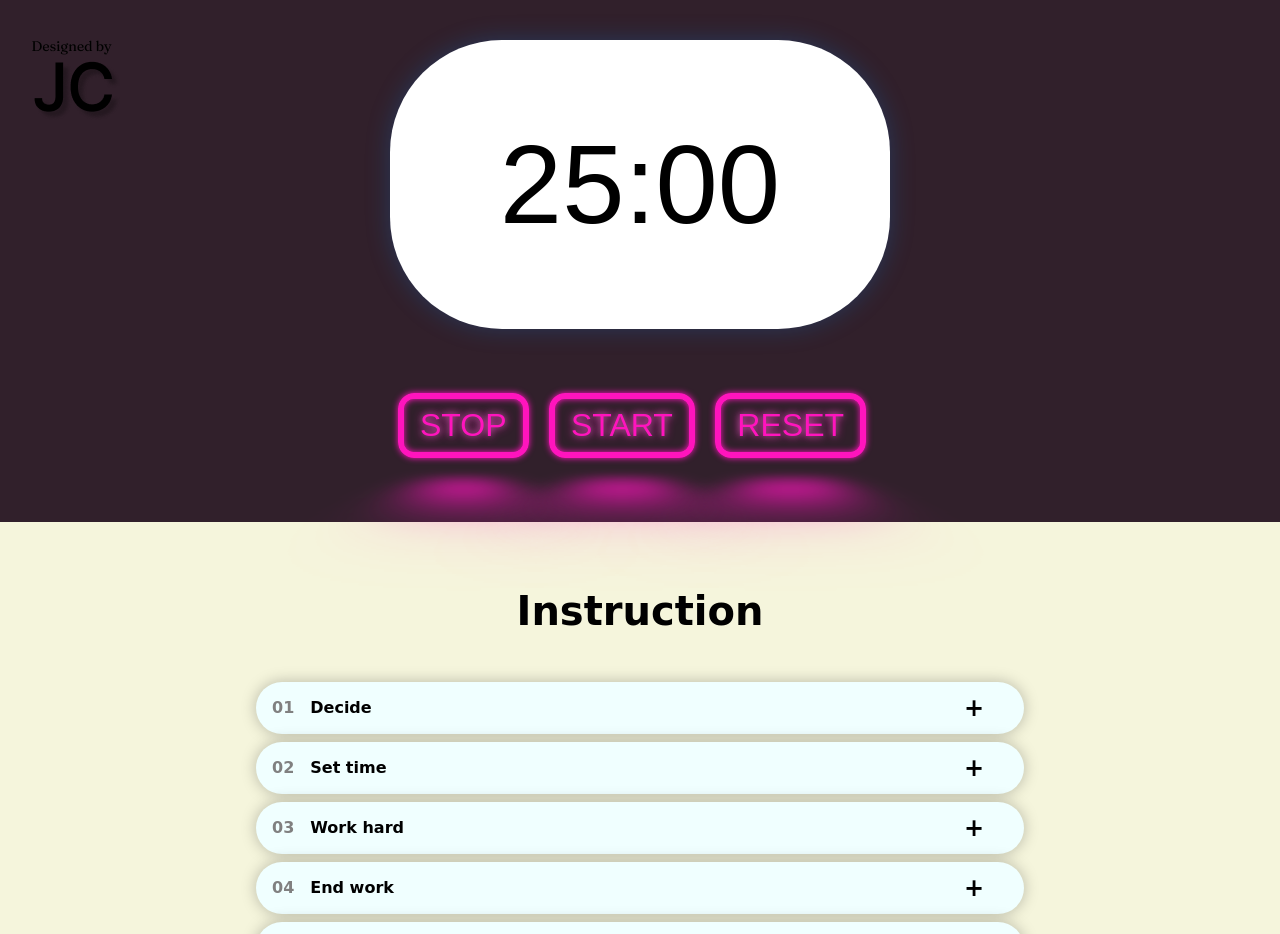
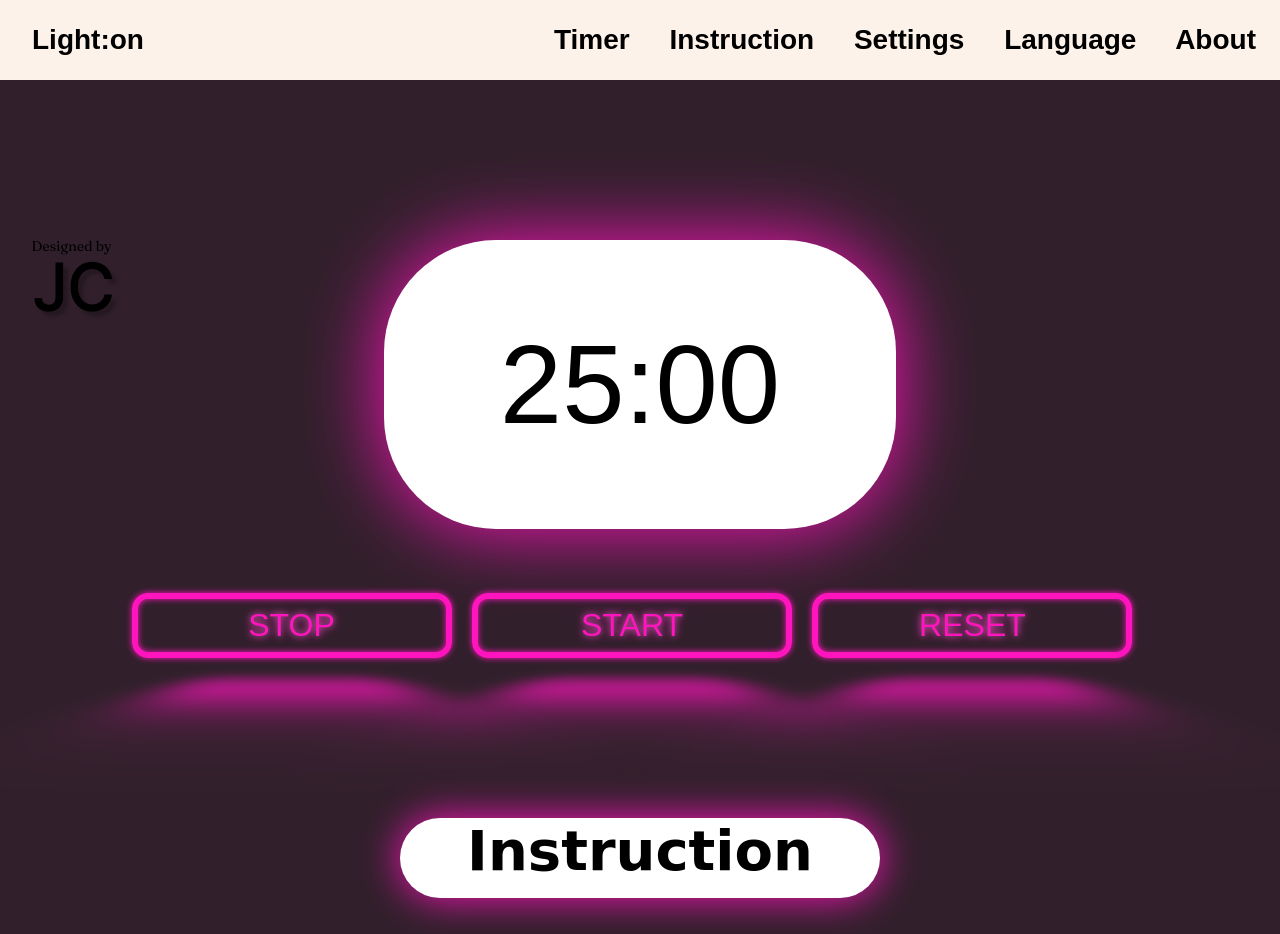
Before and after one commit to joastek/pomodoro-app, a plain HTML site: page index.html in a window 1280 px wide. Shown: the top 934 px of the page. Drawn offline with Linux system fonts and the light colour scheme; a web font is replaced by a local one.

Commit message:
New files

```diff
--- a/index.html
+++ b/index.html
@@ -14,6 +14,14 @@
     />
   </head>
   <body>
+    <header class="headers">
+      <a href="#" class="header-1">Timer</a>
+      <a href="#" class="header-2">Instruction</a>
+      <a href="#" class="header-3">Settings</a>
+      <a href="#" class="header-4">Language</a>
+      <a href="#" class="header-5">About</a>
+      <a href="#" class="header-6">Light:on</a>
+    </header>
     <div class="part-1">
       <div class="logo-container">
         <a href="https://www.facebook.com/jan.czyszczon.31" target="_blank">
@@ -26,16 +34,19 @@
       </div>
       <div class="controlPanel-container">
         <!-- <span class="dot"><button class="button-stop">STOP</button></span> -->
+
         <a href="#" class="button-stop">STOP</a>
         <a href="#" class="button-start">START</a>
+
         <a href="#" class="button-reset">RESET</a>
+
         <!-- <span class="dot"><button class="button-start">START</button></span>
             <span class="dot"><button class="button-reset">RESET</button></span>
             <span class="dot">sss</span> -->
       </div>
     </div>
-    <div class="accordion-part">
-      <h1>Instruction</h1>
+    <div class="accordion-container">
+      <div class="instruction"><h1>Instruction</h1></div>
 
       <div class="accordion">
         <div class="accordion-item">
--- a/json.js
+++ b/json.js
@@ -73,5 +73,23 @@ const updateCountDown = function () {
 btnStart.addEventListener('click', () => {
   updateCountDown();
   containerApp.style.backgroundColor = '';
+  console.log('welcome');
 });
 //start counting
+
+const makeNegative = function (e) {
+  if (e > 0) {
+    console.log(`-${e}`);
+  } else {
+    console.log(`${e}`);
+  }
+};
+
+console.log(makeNegative(0.12));
+function spinWords(string) {
+  return string.replace(/\w{5,}/g, function (w) {
+    return w.split('').reverse().join('');
+  });
+}
+
+console.log(btnStop);
--- a/style.css
+++ b/style.css
@@ -14,28 +14,75 @@ body {
 h1 {
   font-family: 'Unbounded', cursive;
   text-align: center;
-  margin-top: 1rem;
-  margin-bottom: 1rem;
-  font-size: 2.5rem;
+  font-size: 3.5rem;
+  height: 4rem;
 }
-.accordion-part {
-  background-color: beige;
-  height: 500px;
-  padding-top: 50px;
+
+.headers {
+  padding: 1.5rem;
+  justify-content: space-between;
+  align-items: center;
+  background-color: #fdf2e9;
+  text-align: right;
+  font-size: 1.75rem;
+  color: black;
+  word-spacing: 2rem;
+  font-weight: bold;
 }
+.header-1 {
+  text-decoration: none;
+  color: black;
+}
+.header-2 {
+  text-decoration: none;
+  color: black;
+}
+.header-3 {
+  text-decoration: none;
+  color: black;
+}
+.header-4 {
+  text-decoration: none;
+  color: black;
+}
+.header-5 {
+  text-decoration: none;
+  color: black;
+}
+.header-6 {
+  position: absolute;
+  left: 2rem;
+  text-decoration: none;
+  color: black;
+}
+.instruction {
+  margin-left: auto;
+  margin-right: auto;
+  width: 30rem;
+  /* height: 200px; */
+  background-color: white;
+  height: 5rem;
+  border-radius: 7rem;
+  margin-top: 10rem;
+  margin-bottom: 3rem;
+  box-shadow: 0 0 2.5rem var(--clr-neon);
+}
+
 .accordion {
   font-family: 'Unbounded', cursive;
-  width: 60%;
-  max-width: 1000;
+  width: 60rem;
+  max-width: 50rem;
   margin: 3rem auto;
-  background-color: beige;
+  background-color: var(--clr-bg);
+  margin-bottom: 10rem;
+  padding: 2rem;
 }
 
 .accordion-item {
   background-color: azure;
   padding: 1rem;
   border-radius: 2rem;
-  box-shadow: 0 0 15px rgba(0, 0, 0, 0.25);
+  box-shadow: 0 0 15px var(--clr-neon);
   margin: 0.5rem 0;
 }
 
@@ -74,7 +121,13 @@ h1 {
   padding: 0.5rem;
   line-height: 1rem;
   border-top: 0.1rem solid;
-  border-image: linear-gradient(to right, transparent, #008f68, transparent) 1;
+  border-image: linear-gradient(
+      to right,
+      transparent,
+      var(--clr-neon),
+      transparent
+    )
+    1;
 }
 
 .logo-container {
@@ -92,13 +145,13 @@ h1 {
 .timer-container {
   margin-left: auto;
   margin-right: auto;
-  width: 500px;
+  width: 32rem;
   /* height: 200px; */
   background-color: white;
   text-align: center;
   border-radius: 7rem;
-  margin-top: 40px;
-  box-shadow: 0 0 25px rgba(11, 127, 227, 0.25);
+  margin-top: 10rem;
+  box-shadow: 0 0 5rem var(--clr-neon);
 }
 .timer {
   text-align: center;
@@ -129,9 +182,12 @@ h1 {
   display: inline-block;
   margin-right: 1rem;
   position: relative;
+  width: 20rem;
 }
 
-.button-stop::before {
+.button-stop::before,
+.button-start::before,
+.button-reset::before {
   content: '';
   position: absolute;
   background: var(--clr-neon);
@@ -144,32 +200,10 @@ h1 {
 
   pointer-events: none;
 }
-.button-start::before {
-  content: '';
-  position: absolute;
-  background: var(--clr-neon);
-  top: 120%;
-  left: 0;
-  width: 100%;
-  height: 100%;
-  transform: perspective(1em) rotateX(30deg) scale(0.8, 0.4);
-  filter: blur(1em);
-  cursor: auto;
-}
-.button-reset::before {
-  content: '';
-  position: absolute;
-  background: var(--clr-neon);
-  top: 120%;
-  left: 0;
-  width: 100%;
-  height: 100%;
-  transform: perspective(1em) rotateX(30deg) scale(0.8, 0.4);
-  filter: blur(1em);
-  cursor: auto;
-}
 
-.button-stop::after {
+.button-stop::after,
+.button-start::after,
+.button-reset::after {
   content: '';
   position: absolute;
   top: 0;
@@ -181,10 +215,16 @@ h1 {
   opacity: 0;
 }
 .button-stop:hover,
-.button-stop:focus {
+.button-stop:focus,
+.button-start:hover,
+.button-start:focus,
+.button-reset:hover,
+.button-reset:focus {
   background: var(--clr-neon);
   color: var(--clr-bg);
 }
-.button-stop:hover::after {
+.button-stop:hover::after,
+.button-start:hover::after,
+.button-reset:hover::after {
   opacity: 1;
 }
```
